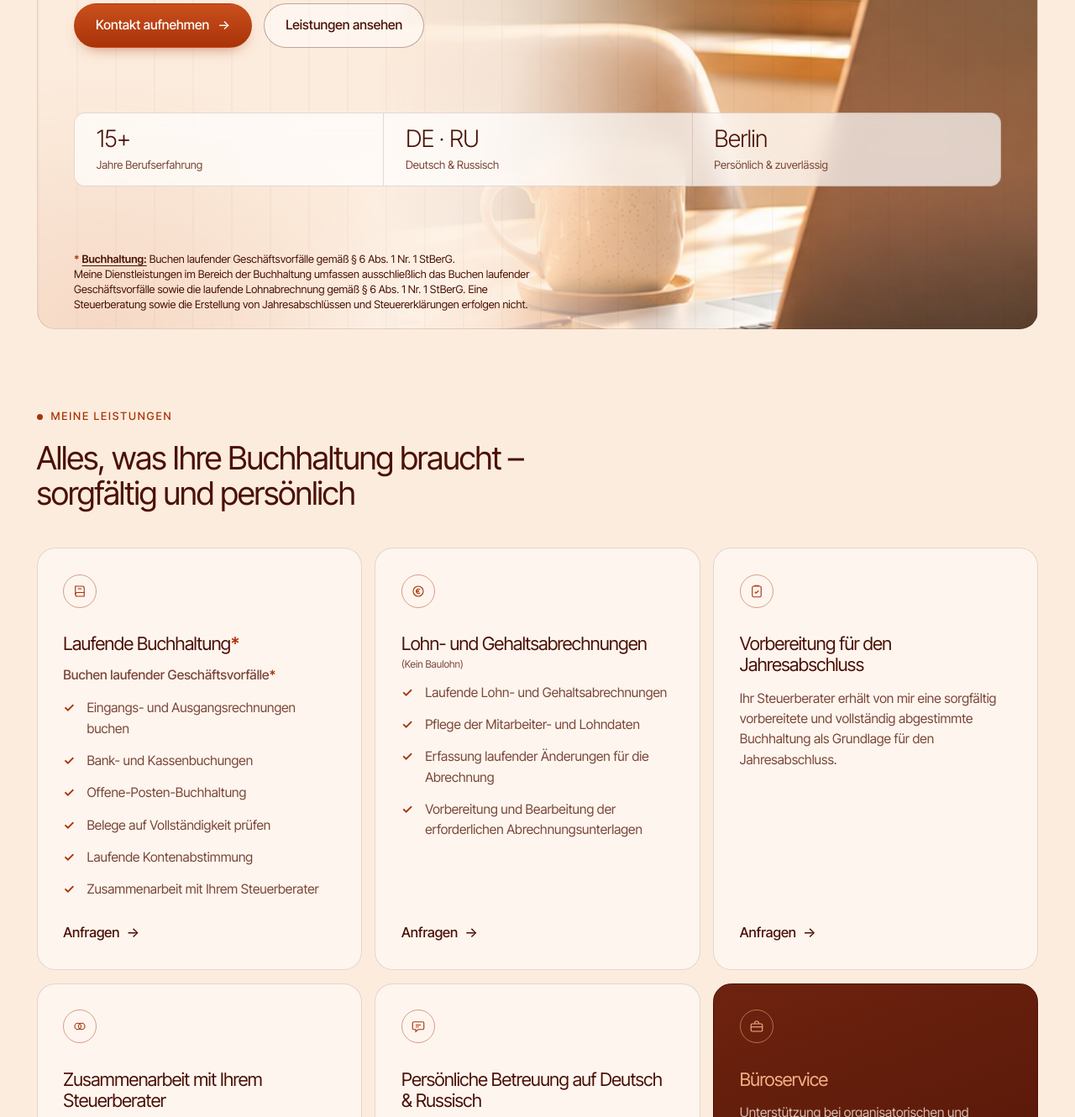
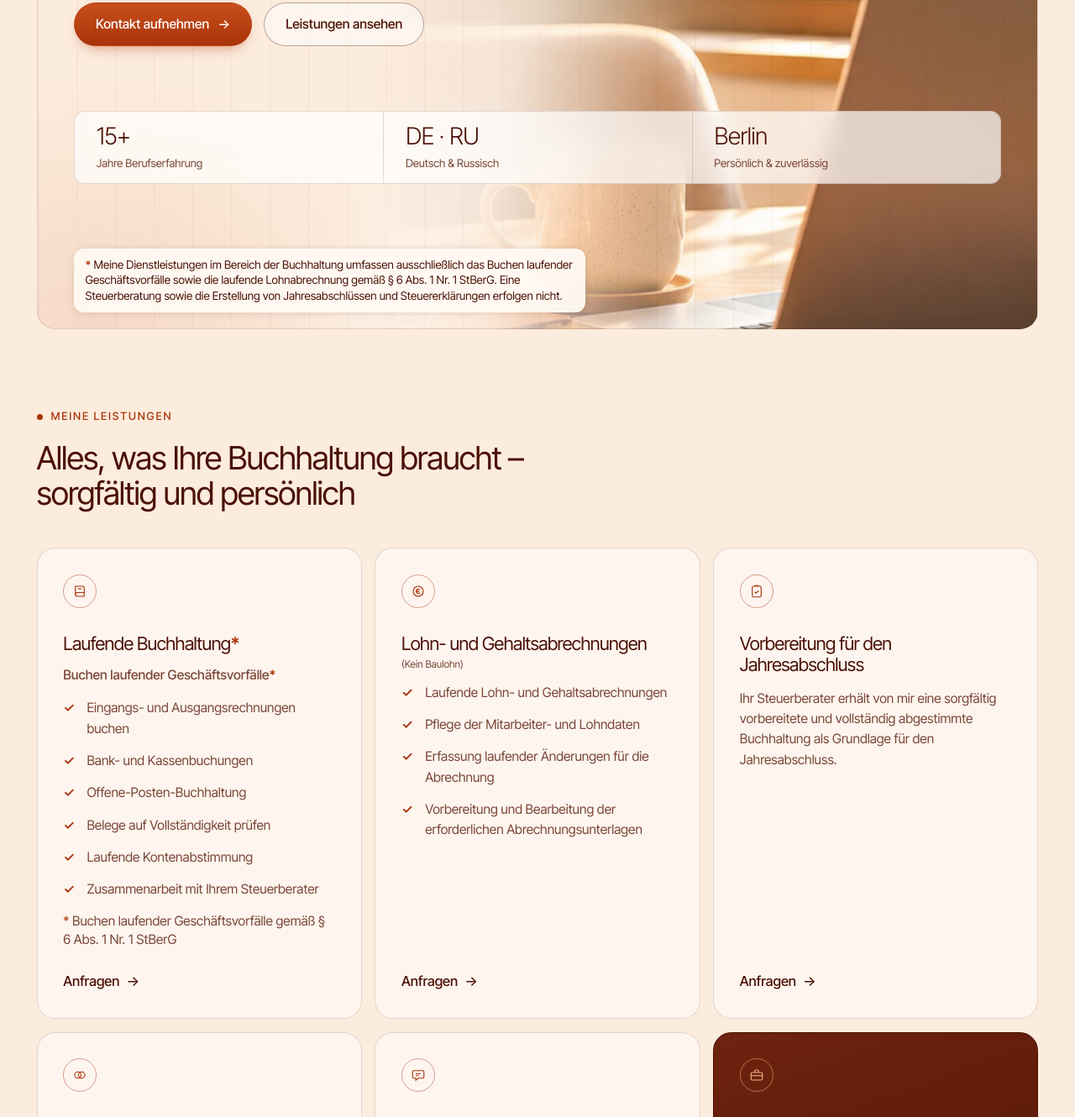
Before and after one commit to ulluniversetap-oss/ALET-BUCHHALTUNG-B-ROSERVICE, a plain HTML site: page index2.html in a window 1280 px wide. Shown: the part 392-1722 px from the top of the page at 84% size. Drawn offline with Linux system fonts and the light colour scheme.

Commit message:
Footnote: replace with full StBerG statement, readable background; add card footnote
Co-Authored-By: Claude Sonnet 5.5 <noreply@anthropic.com>

```diff
--- a/index2.html
+++ b/index2.html
@@ -52,7 +52,7 @@
         <div><dt>Berlin</dt><dd>Persönlich &amp; zuverlässig</dd></div>
       </dl>
 
-      <p class="hero-foot"><span class="star">*</span> <b>Buchhaltung:</b> Buchen laufender Geschäftsvorfälle gemäß § 6 Abs. 1 Nr. 1 StBerG.<br>Meine Dienstleistungen im Bereich der Buchhaltung umfassen ausschließlich das Buchen laufender Geschäftsvorfälle sowie die laufende Lohnabrechnung gemäß § 6 Abs. 1 Nr. 1 StBerG. Eine Steuerberatung sowie die Erstellung von Jahresabschlüssen und Steuererklärungen erfolgen nicht.</p>
+      <p class="hero-foot"><span class="star">*</span> Meine Dienstleistungen im Bereich der Buchhaltung umfassen ausschließlich das Buchen laufender Geschäftsvorfälle sowie die laufende Lohnabrechnung gemäß § 6 Abs. 1 Nr. 1 StBerG. Eine Steuerberatung sowie die Erstellung von Jahresabschlüssen und Steuererklärungen erfolgen nicht.</p>
     </div>
   </section>
 
@@ -80,6 +80,7 @@
           <li>Laufende Kontenabstimmung</li>
           <li>Zusammenarbeit mit Ihrem Steuerberater</li>
         </ul>
+        <p class="card-fn"><span class="star">*</span> Buchen laufender Geschäftsvorfälle gemäß § 6 Abs. 1 Nr. 1 StBerG</p>
         <a href="#kontakt" class="card-link">Anfragen <span aria-hidden="true">→</span></a>
       </article>
 
--- a/styles2.css
+++ b/styles2.css
@@ -622,3 +622,7 @@ ul { margin: 0; padding: 0; list-style: none; }
 .hero-foot { max-width: 78ch; }
 .hero-foot .star, .logo-sub .star, h3 .star, .card-sub .star { font-weight: 600; }
 @media (max-width: 640px) { .desktop-only { display: none !important; } .hero-foot { font-size: 0.62em; line-height: 1.3; } }
+
+.hero-foot { background: rgba(255, 250, 244, .94); padding: .7em 1em; border-radius: 12px; box-shadow: 0 1px 8px rgba(60, 20, 5, .12); font-size: .82em; }
+.card-fn { margin: .9em 0 0; font-size: .78em; line-height: 1.4; color: var(--ink-soft); }
+@media (max-width: 640px) { .hero-foot { font-size: .66em; padding: .6em .8em; } }
--- a/styles3.css
+++ b/styles3.css
@@ -622,3 +622,7 @@ ul { margin: 0; padding: 0; list-style: none; }
 .hero-foot { max-width: 78ch; }
 .hero-foot .star, .logo-sub .star, h3 .star, .card-sub .star { font-weight: 600; }
 @media (max-width: 640px) { .desktop-only { display: none !important; } .hero-foot { font-size: 0.62em; line-height: 1.3; } }
+
+.hero-foot { background: rgba(255, 250, 244, .94); padding: .7em 1em; border-radius: 12px; box-shadow: 0 1px 8px rgba(60, 20, 5, .12); font-size: .82em; }
+.card-fn { margin: .9em 0 0; font-size: .78em; line-height: 1.4; color: var(--ink-soft); }
+@media (max-width: 640px) { .hero-foot { font-size: .66em; padding: .6em .8em; } }
--- a/styles4.css
+++ b/styles4.css
@@ -622,3 +622,7 @@ ul { margin: 0; padding: 0; list-style: none; }
 .hero-foot { max-width: 78ch; }
 .hero-foot .star, .logo-sub .star, h3 .star, .card-sub .star { font-weight: 600; }
 @media (max-width: 640px) { .desktop-only { display: none !important; } .hero-foot { font-size: 0.62em; line-height: 1.3; } }
+
+.hero-foot { background: rgba(255, 250, 244, .94); padding: .7em 1em; border-radius: 12px; box-shadow: 0 1px 8px rgba(60, 20, 5, .12); font-size: .82em; }
+.card-fn { margin: .9em 0 0; font-size: .78em; line-height: 1.4; color: var(--ink-soft); }
+@media (max-width: 640px) { .hero-foot { font-size: .66em; padding: .6em .8em; } }
--- a/styles5.css
+++ b/styles5.css
@@ -622,3 +622,7 @@ ul { margin: 0; padding: 0; list-style: none; }
 .hero-foot { max-width: 78ch; }
 .hero-foot .star, .logo-sub .star, h3 .star, .card-sub .star { font-weight: 600; }
 @media (max-width: 640px) { .desktop-only { display: none !important; } .hero-foot { font-size: 0.62em; line-height: 1.3; } }
+
+.hero-foot { background: rgba(255, 250, 244, .94); padding: .7em 1em; border-radius: 12px; box-shadow: 0 1px 8px rgba(60, 20, 5, .12); font-size: .82em; }
+.card-fn { margin: .9em 0 0; font-size: .78em; line-height: 1.4; color: var(--ink-soft); }
+@media (max-width: 640px) { .hero-foot { font-size: .66em; padding: .6em .8em; } }
```
Also changed, not shown: index3.html (+2 -1 lines), index4.html (+2 -1 lines), index5.html (+2 -1 lines).
